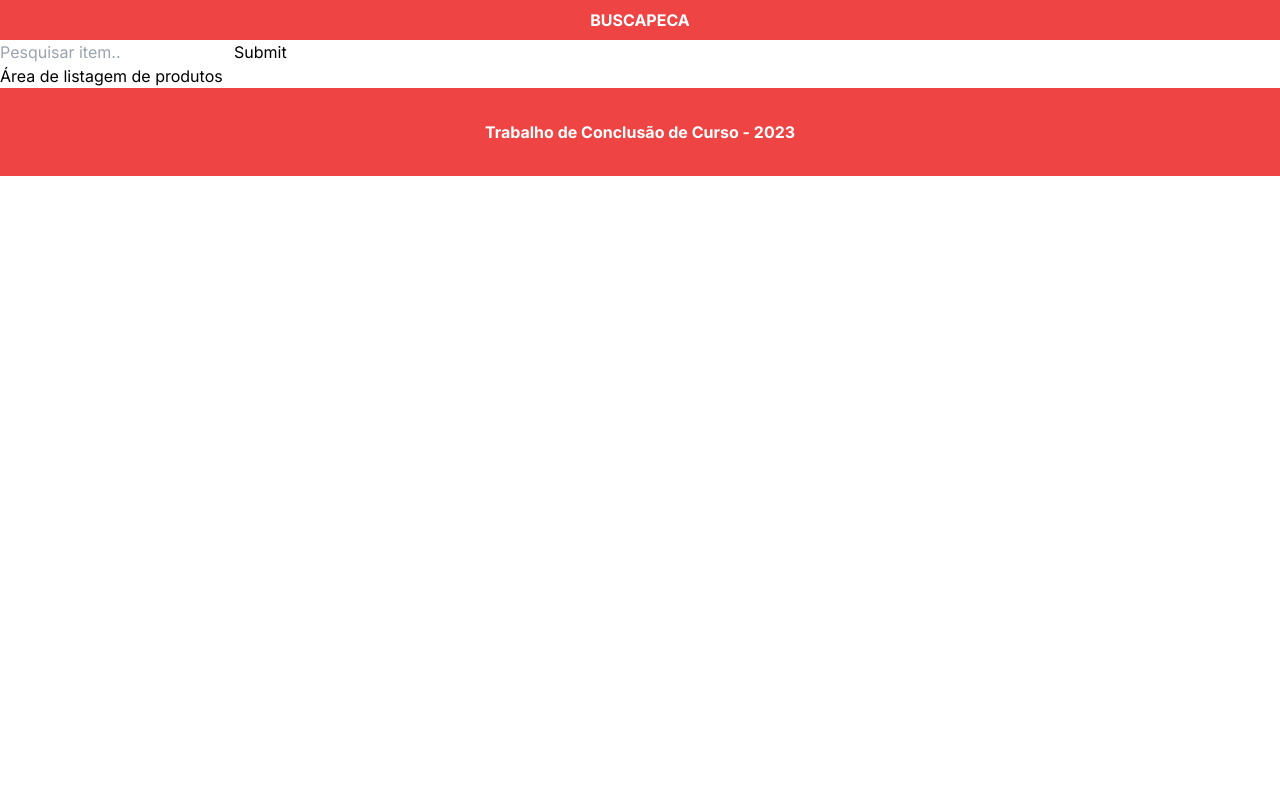
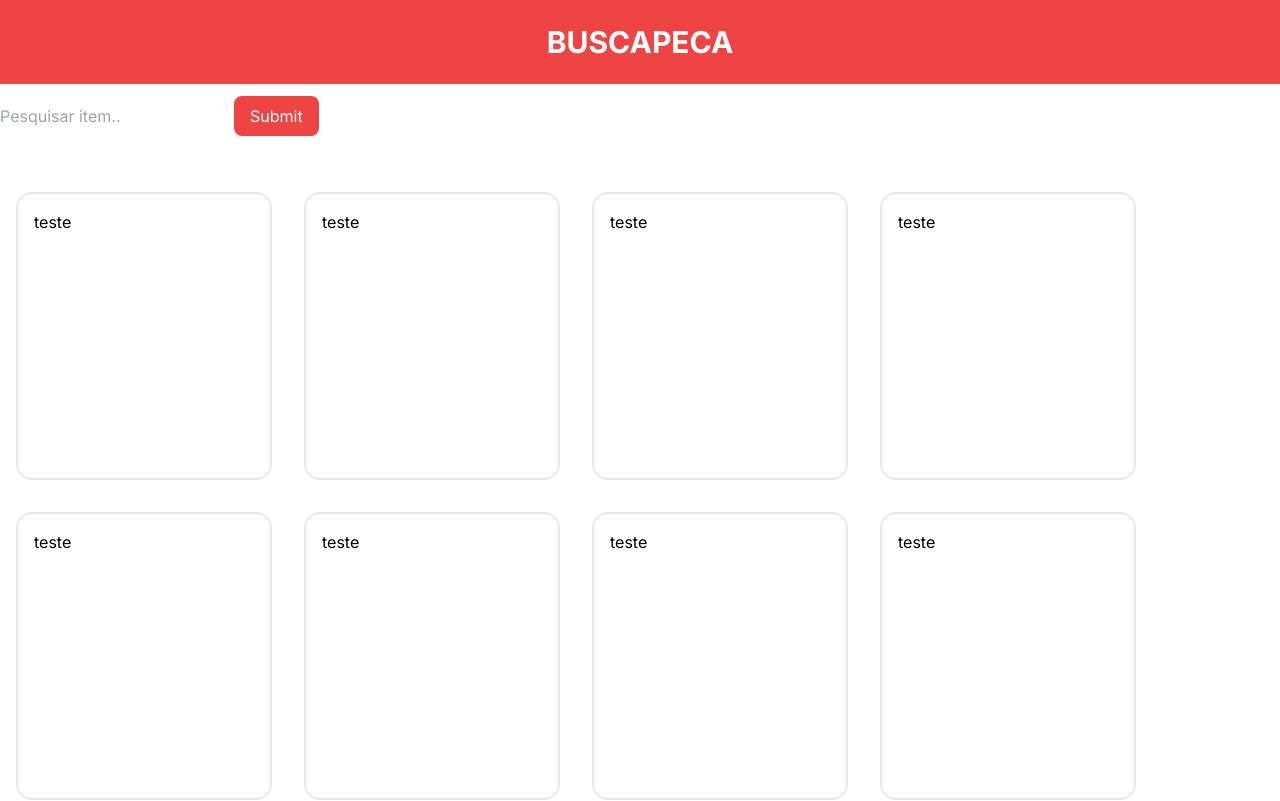
Before and after one commit to lucasdebeterco/buscapecas, a Next.js app: page / in a window 1280 px wide. Shown: the top 801 px of the page. Built offline with nearby package versions, Linux system fonts and the light colour scheme.

Commit message:
Including fixed data

```diff
--- a/src/app/page.tsx
+++ b/src/app/page.tsx
@@ -1,22 +1,52 @@
 import Image from 'next/image'
 
+interface ProductProps {
+    nome: string
+}
+
+// Buscar aprender sobre conceito de crawlers e web scraping
+
 export default function Home() {
+    const productList = [
+        {'nome': 'teste'},
+        {'nome': 'teste'},
+        {'nome': 'teste'},
+        {'nome': 'teste'},
+        {'nome': 'teste'},
+        {'nome': 'teste'},
+        {'nome': 'teste'},
+        {'nome': 'teste'},
+        {'nome': 'teste'},
+        {'nome': 'teste'},
+        {'nome': 'teste'},
+        {'nome': 'teste'},
+        {'nome': 'teste'},
+        {'nome': 'teste'},
+        {'nome': 'teste'}
+    ]
+
     return (
         <div className='h-screen'>
-            <header className='flex justify-center bg-red-500 py-2'>
-                <h1 className='text-white font-bold'>BUSCAPECA</h1>
+            <header className='flex justify-center bg-red-500 py-6'>
+                <h1 className='text-white font-bold text-3xl'>BUSCAPECA</h1>
             </header>
 
-            <form>
+            <form className='h-20 mt-3'>
                 <label htmlFor='pesquisar'></label>
                 <input type='text' name='pesquisar' placeholder='Pesquisar item..'/>
 
                 <label htmlFor='submit'></label>
-                <input name='submit' type='submit'/>
+                <input className='py-2 px-4 bg-red-500 text-white rounded-[8px] hover:bg-red-600 transition' name='submit' type='submit'/>
             </form>
 
-            <div className='productList'>
-                Área de listagem de produtos
+            <div className='productList flex gap-8 flex-wrap p-4'>
+                {productList.map((product:ProductProps) => {
+                    return (
+                        <div className='h-72 w-64 border-2 p-4 rounded-2xl'>
+                            <span>{product.nome}</span>
+                        </div>
+                    )
+                })}
             </div>
 
             <footer className='flex justify-center bg-red-500 py-8'>
```
Also changed, not shown: 1 other file (tests, documents, lock files or other folders).
